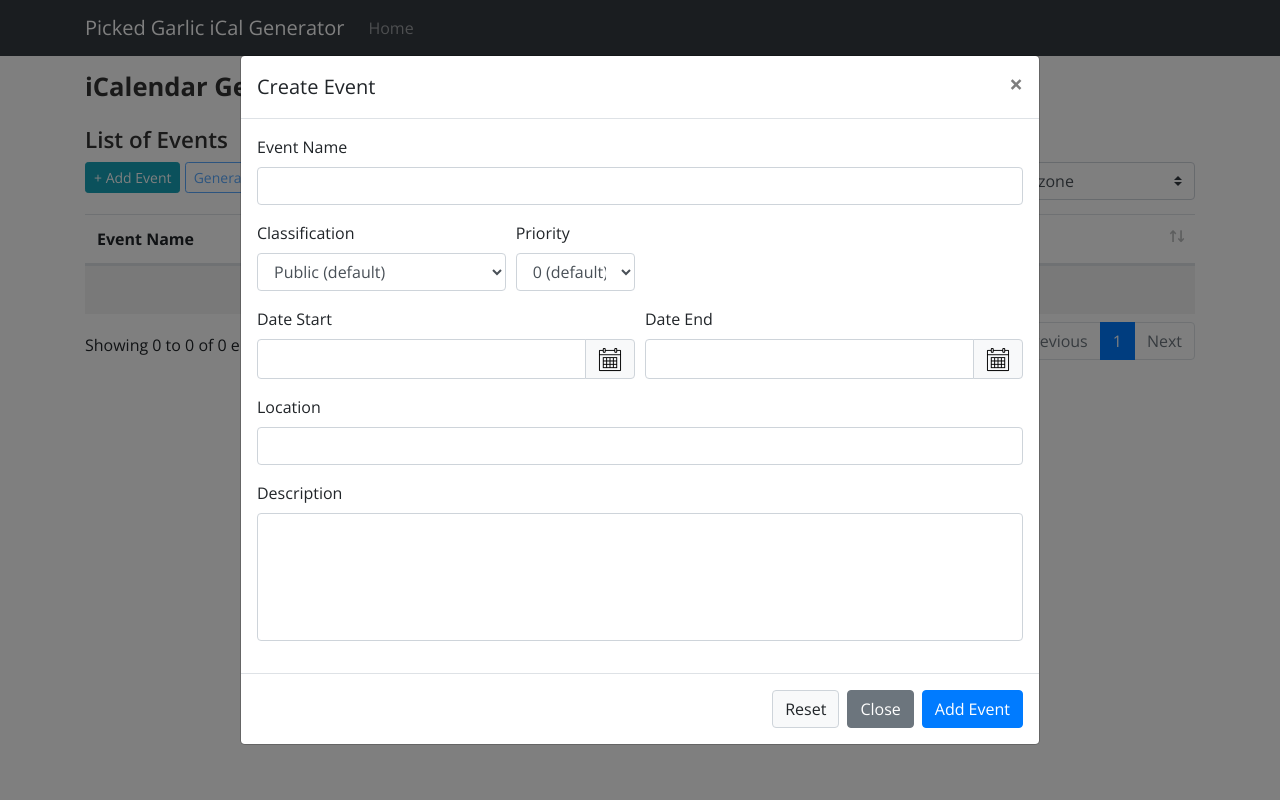
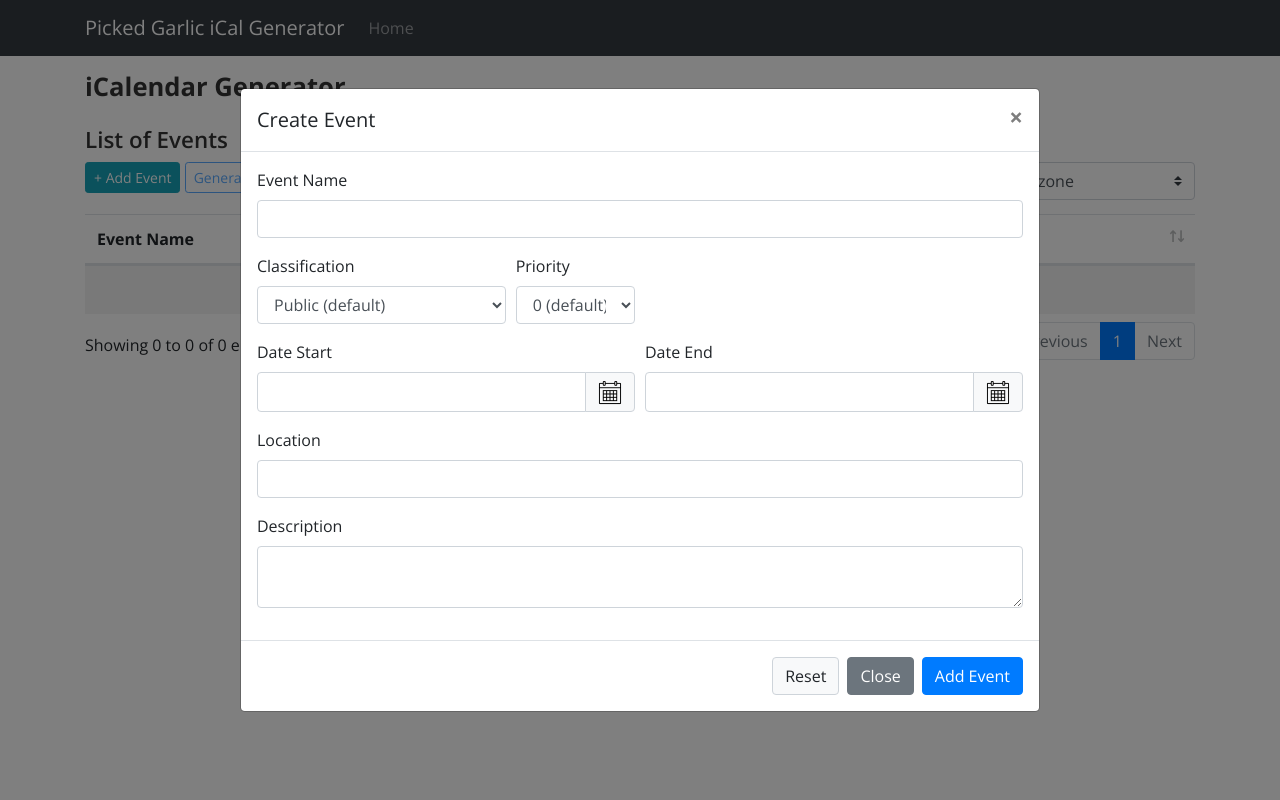
Before and after one commit to Team-Pickled-Garlic/Pickled-Garlic, a PHP site: the page made by templates/landing.html.twig in a window 1280 px wide, after a click on "+ Add Event". Run offline with PHP 8.4, Linux system fonts and the light colour scheme; the template is opened without the code that fills it, so the values that code supplies are empty; some libraries are stand-ins or nearby versions.

Commit message:
Removed unused styling

```diff
--- a/public/client/css/style.css
+++ b/public/client/css/style.css
@@ -11,7 +11,6 @@ body {
 a {
   color: #0066cc;
 }
-
 
 h2 {
   font-size: 1.6rem;
@@ -35,11 +34,6 @@ h4 {
   font-weight: 400 !important;
 }
 
-.modal-event-desc {
-  resize: none;
-  height: 8rem !important;
-}
-
 .inherit-height {
   height: inherit;
 }
```
